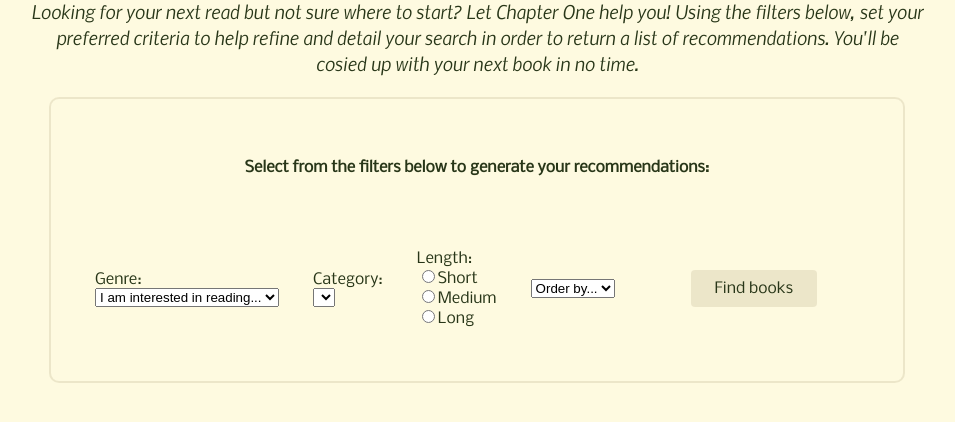
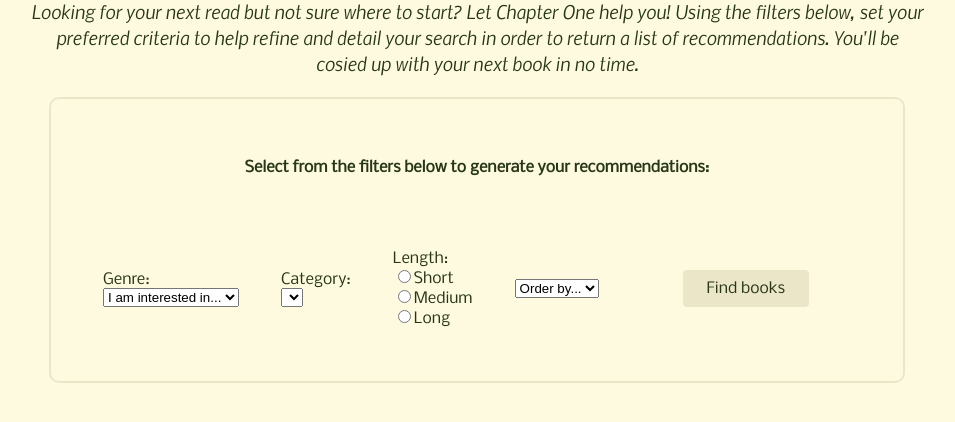
Before and after one commit to milliedavidson/group5-project-codefirstgirlsaloud, a Flask app: page / in a window 1280 px wide. Shown: the part 236-658 px from the top of the page, without its empty margins (163-1118 px from the left). Run offline with Flask 3, Linux system fonts and the light colour scheme; lists and menus that the app fills with data are empty; some web fonts are replaced.

Commit message:
Changes line 21 to shorten placeholder.

```diff
--- a/application/templates/home.html
+++ b/application/templates/home.html
@@ -18,7 +18,7 @@
                 <label for="genre">Genre:</label>
                 <div class="genre-select">
                     <select id="genre" onchange="updateCategories()">
-                        <option value="0">I am interested in reading...</option>
+                        <option value="0">I am interested in...</option>
                         <option value="fiction">Fiction</option>
                         <option value="non-fiction">Non-Fiction</option>
                     </select><br>
```
